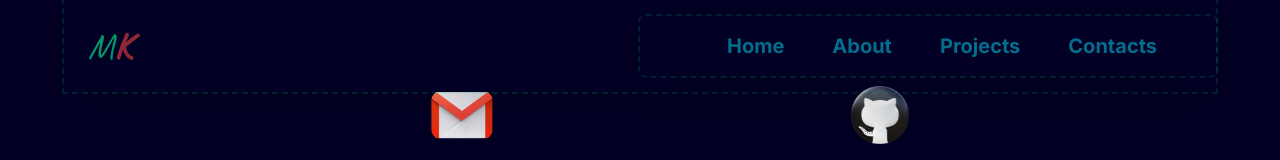
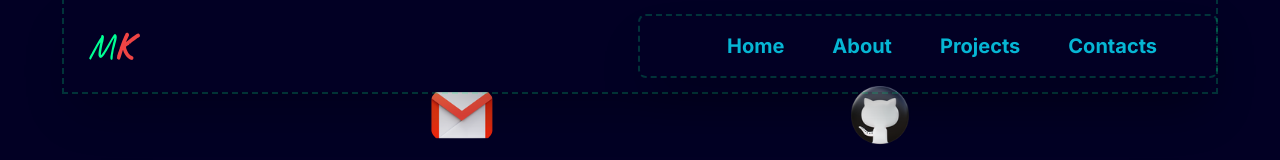
Before and after one commit to Mudassirkhan2/MudassirKhan, a Next.js app: page / in a window 1280 px wide. Shown: the top 160 px of the page. Built offline with nearby package versions, Linux system fonts and the light colour scheme; a web font is replaced by a local one.

Commit message:
fixed navbar color issue

```diff
--- a/components/NavBar.jsx
+++ b/components/NavBar.jsx
@@ -33,10 +33,10 @@ const NavBar = () => {
 
   return (
     <header className="fixed top-0 left-0 z-20 w-full " ref={targetRef} >
-        <motion.nav className="flex items-center justify-between w-full max-w-6xl mx-auto shadow-2xl select-none outline-dashed outline-2 outline-secondary opacity-60"
+        <motion.nav className="flex items-center justify-between w-full max-w-6xl mx-auto transition duration-500 ease-in-out shadow-2xl select-none outline-dashed outline-2 outline-secondary"
 
         style={{
-            backgroundColor: navbar ? '#000080' : 'transparent',
+            backgroundColor: navbar ? '#0C134F' : 'transparent',
          }}
         >
             <div className='p-2 ml-2 text-4xl cursor-pointer font-Caveat lg:ml-4'>
@@ -52,7 +52,7 @@ const NavBar = () => {
         {
                 showMediaIcons ? <RiMenuFoldLine className='absolute block text-2xl lg:hidden right-4' onClick={handleToggle}/> : " "
             }
-        <ul className={`space-x-7  text-2xl md:text-xl bg-red-600 backdrop-blur-lg lg:opacity-100 lg:bg-transparent flex flex-col lg:items-center text-black lg:text-cyan-500 font-bold justify-center gap-5 absolute  lg:relative  lg:flex lg:p-4 lg:my-4 lg:rounded-md top-0 right-0 w-9/12 h-screen  z-40 lg:flex-row lg:h-fit lg:w-1/2  shadow-2xl outline-dashed outline-2  outline-secondary lg:backdrop-blur-none ${showMediaIcons ? "hidden" :"block"}`} >
+        <ul className={`space-x-7  text-2xl md:text-xl backdrop-blur-lg lg:opacity-100 lg:bg-transparent flex flex-col lg:items-center text-black lg:text-cyan-500 font-bold justify-center gap-5 absolute  lg:relative  lg:flex lg:p-4 lg:my-4 lg:rounded-md top-0 right-0 w-9/12 h-screen  z-50 lg:flex-row lg:h-fit lg:w-1/2  shadow-2xl outline-dashed outline-2  outline-secondary lg:backdrop-blur-none ${showMediaIcons ? "hidden" :"block"}`} >
             <GiCrossedBones className='absolute block top-4 right-4 Cross lg:hidden' onClick={()=>handleToggle()}/>
             <li className='transition duration-500 ease-in-out cursor-pointer hover:text-primary'>
                 <Link
```
